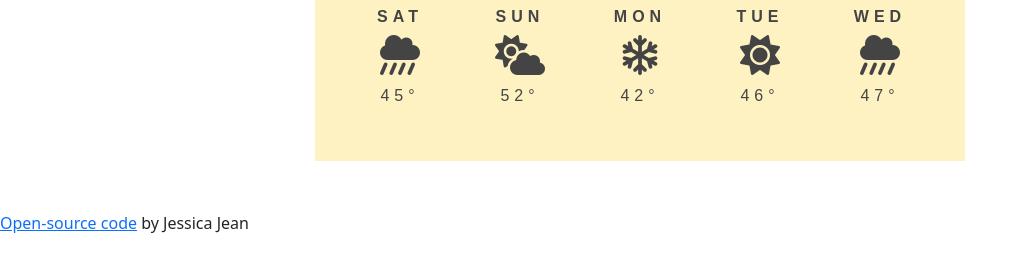
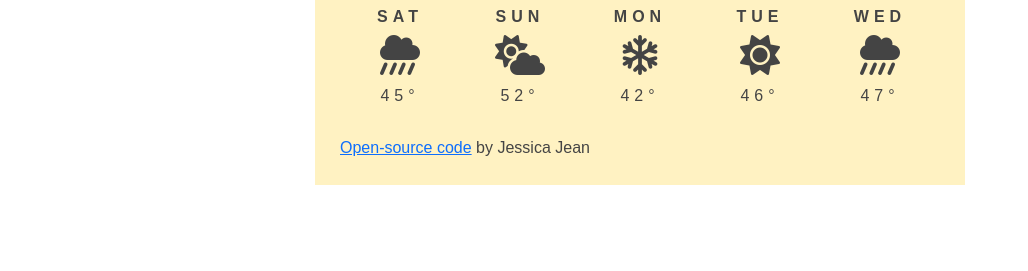
Before and after one commit to jessiej106/Weather-App, a website built with Parcel: page index.html in a window 1280 px wide. Shown: the part 463-734 px from the top of the page, without its empty margins (0-1028 px from the left). Built offline with nearby package versions, Linux system fonts and the light colour scheme; no server answers.

Commit message:
Move open-source link

```diff
--- a/index.html
+++ b/index.html
@@ -98,9 +98,8 @@
                     <h7><i class="fas fa-cloud-showers-heavy"></i></h7>
                     <h6>47°</h6>
                 </div>
-            </div>
+            </div><a href="https://github.com/jessiej106/Weather-App.git" target="blank">Open-source code</a> by Jessica Jean
         </div>
-        <a href="https://github.com/jessiej106/Weather-App.git" target="blank">Open-source code</a> by Jessica Jean
     </div>
 
 </body>
```
